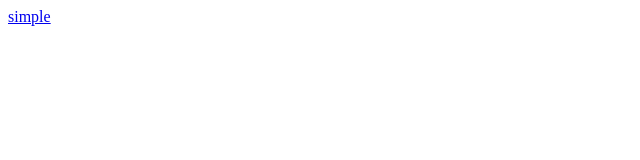
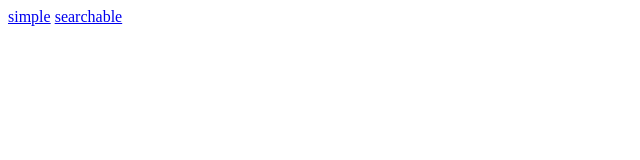
Before and after one commit to torontojs/historical-archive, a website: page docs/index.html in a window 1280 px wide. Shown: the full height of the page, 0-640 px from the left. Drawn offline with Linux system fonts and the light colour scheme.

Commit message:
Added searchable interface to index

```diff
--- a/docs/index.html
+++ b/docs/index.html
@@ -7,5 +7,6 @@
 </head>
 <body>
   <a href="simple">simple</a>
+  <a href="search">searchable</a>
 </body>
 </html>
```
